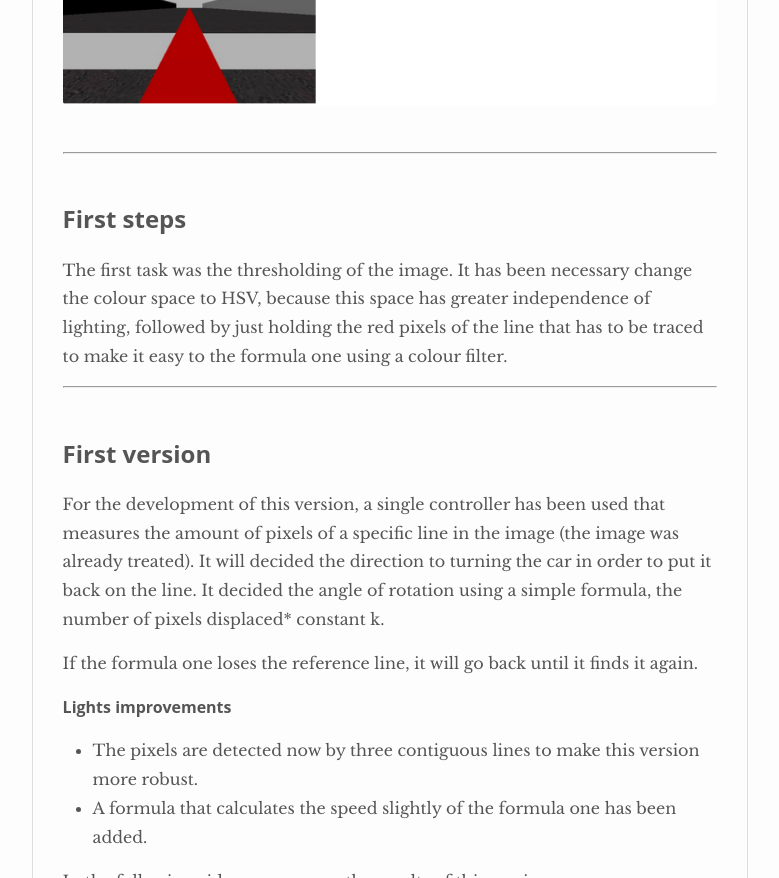
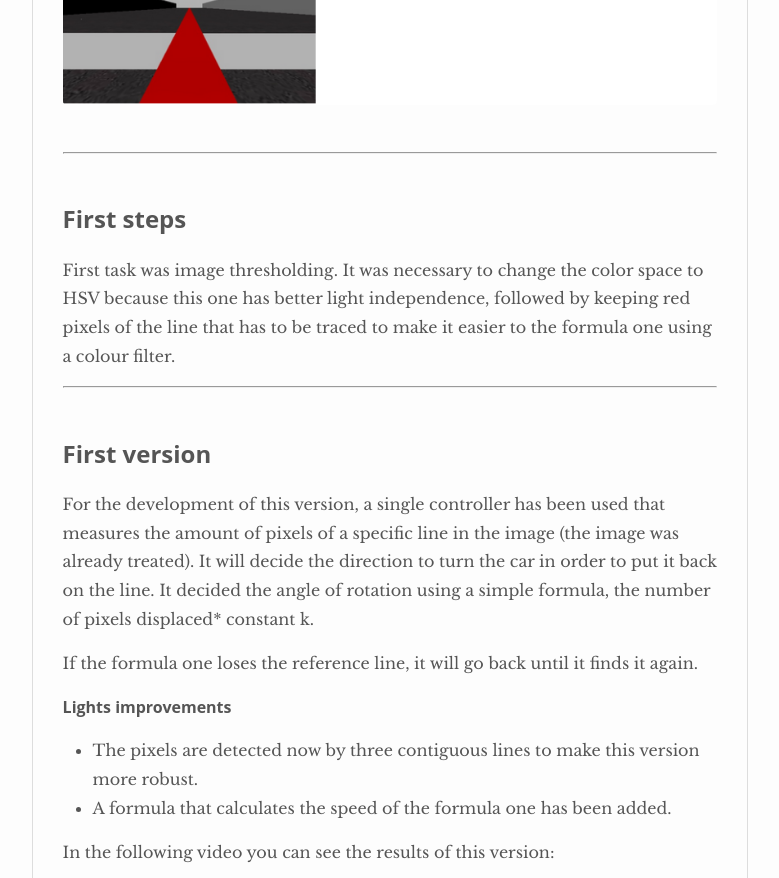
Before and after one commit to RoberG/MUVA-Robotica, a Jekyll site: the page built from _posts/2020-02-15-Practice 1 - Followline.md, in a window 1280 px wide and 1400 px high, scrolled down 1168 px, cut to the strip 0-878 px from the top of the window. Shown: the whole strip, without its empty margins (250-1029 px from the left). Built offline with Jekyll 4.4.1, drawn with Linux system fonts in a browser that asks for light colours; nearby versions of some CDN libraries; some of the changed text lies outside the part shown.

Commit message:
Update 2020-02-15-Practice 1 - Followline.md

```diff
--- a/_posts/2020-02-15-Practice 1 - Followline.md
+++ b/_posts/2020-02-15-Practice 1 - Followline.md
@@ -19,22 +19,22 @@ to find a solution that satisfies the problem.
 <br>
 ## First steps
 
-The first task was the thresholding of the image. It has been necessary change the colour space to HSV, because this space has greater independence of lighting,
-followed by just holding the red pixels of the line that has to be traced to make it easy to the formula one using a colour filter.
+First task was image thresholding. It was necessary to change the color space to HSV because this one has better light independence,
+followed by keeping red pixels of the line that has to be traced to make it easier to the formula one using a colour filter.
 
 ******************************************************************************************************************************************************************************************************************
 <br>
 ## First version
 
-For the development of this version, a single controller has been used that measures the amount of pixels of a specific line in the image (the image was already treated). It will decided the direction
- to turning the car in order to put it back on the line. It decided the angle of rotation using a simple formula, the number of pixels displaced* constant k.
+For the development of this version, a single controller has been used that measures the amount of pixels of a specific line in the image (the image was already treated). It will decide the direction
+ to turn the car in order to put it back on the line. It decided the angle of rotation using a simple formula, the number of pixels displaced* constant k.
 
 If the formula one loses the reference line, it will go back until it finds it again.
 
 #### Lights improvements
 
 * The pixels are detected now by three contiguous lines to make this version more robust.
-* A formula that calculates the speed slightly of the formula one has been added.
+* A formula that calculates the speed of the formula one has been added.
 
 In the following video you can see the results of this version:
 <iframe width="640" height="400" src="{{site.baseurl}}/images/v1.mp4" frameborder="0" allowfullscreen></iframe>
```
Also changed, not shown: other parts of _posts/2020-02-15-Practice 1 - Followline.md (+1 -1 lines).
